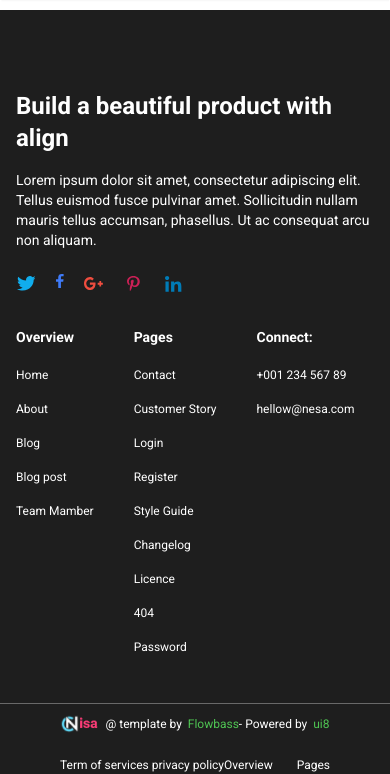
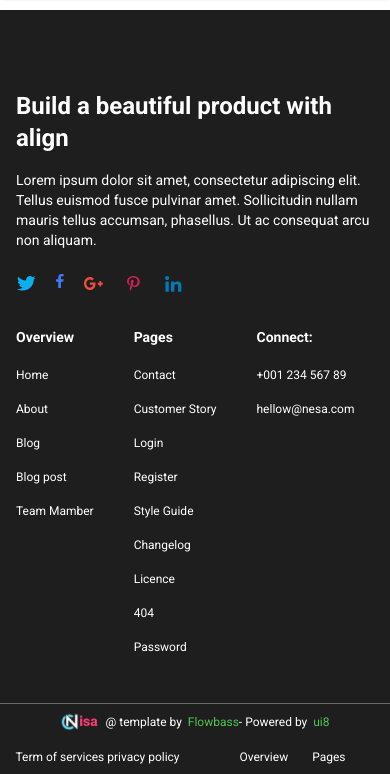
Before and after one commit to totato4/Nisa, a website: page index.html in a window 390 px wide. Shown: the part 3052-3826 px from the top of the page. Drawn offline with nearby package versions, Linux system fonts and the light colour scheme.

Commit message:
мобильный адаптив для footer

```diff
--- a/index.html
+++ b/index.html
@@ -827,25 +827,6 @@
               </div>
             </div>
           </div>
-          <div class="footer-bottom_mobile">
-            <div class="footer-bottom__container_mobile">
-              <div class="footer-bottom__template">
-                <img src="./public/images/Logo-2.png" alt="" />
-                @ template by &nbsp;
-                <mark class="text_green"> Flowbass</mark>- Powered by &nbsp;
-                <mark class="text_green"> ui8</mark>
-              </div>
-              <div>
-                <div class="footer-bottom__policy">
-                  <p>Term of services privacy policy</p>
-                </div>
-                <div class="footer-bottom__overview">
-                  <p>Overview</p>
-                  <p>Pages</p>
-                </div>
-              </div>
-            </div>
-          </div>
         </div>
       </footer>
     </div>
--- a/src/scss/_footer.scss
+++ b/src/scss/_footer.scss
@@ -50,7 +50,9 @@
   display: flex;
   flex-direction: column;
 
-  max-width: 372px;
+  @media (min-width: $tablet) {
+    max-width: 372px;
+  }
 }
 
 .footer__build__title {
@@ -133,27 +135,11 @@
 .footer-bottom {
   width: 100%;
   height: 70px;
-  display: none;
-  justify-content: center;
-
-  @media (min-width: $tablet) {
-    display: flex;
-    padding: 0px 40px;
-  }
-  @media (min-width: $tablet) {
-    padding: 0px 16px;
-  }
-}
-
-.footer-bottom_mobile {
-  width: 100%;
-  height: 70px;
   display: flex;
   justify-content: center;
 
   @media (min-width: $tablet) {
     padding: 0px 40px;
-    display: none;
   }
   @media (min-width: $tablet) {
     padding: 0px 16px;
@@ -164,34 +150,24 @@
   max-width: 1040px;
   width: 100%;
   height: 100%;
-  display: flex;
-  justify-content: space-between;
-  align-items: center;
-  flex-wrap: wrap;
-  gap: 12px;
-
-  @include p10r;
-
-  @media (min-width: $desktop) {
-    @include p9r;
-  }
-}
-
-.footer-bottom__container_mobile {
-  max-width: 1040px;
-  width: 100%;
-  height: 100%;
-  display: flex;
-  justify-content: space-between;
-  flex-direction: column;
-  align-items: center;
-  flex-wrap: wrap;
-  gap: 12px;
+  display: grid;
+  grid-template-columns: 1fr 1fr; /* Два столбца */
+  grid-template-rows: auto auto; /* Две строки */
 
   @include p10r;
 
   div {
     display: flex;
+    justify-content: center;
+    align-items: center;
+  }
+
+  @media (min-width: $tablet) {
+    display: flex;
+    justify-content: space-between;
+    align-items: center;
+    flex-wrap: wrap;
+    gap: 12px;
   }
 
   @media (min-width: $desktop) {
@@ -200,16 +176,16 @@
 }
 
 .footer-bottom__template {
-  display: flex;
-  flex-wrap: nowrap;
-  white-space: nowrap;
-  align-items: center;
-  margin: auto;
+  grid-column: 1 / -1; /* Первый элемент занимает все столбцы */
 
   img {
     margin-right: 6px;
   }
   @media (min-width: $tablet) {
+    display: flex;
+    flex-wrap: nowrap;
+    white-space: nowrap;
+    align-items: center;
     margin: 0px;
   }
 }
```
Also changed, not shown: src/css/index.css, 1 other file.
